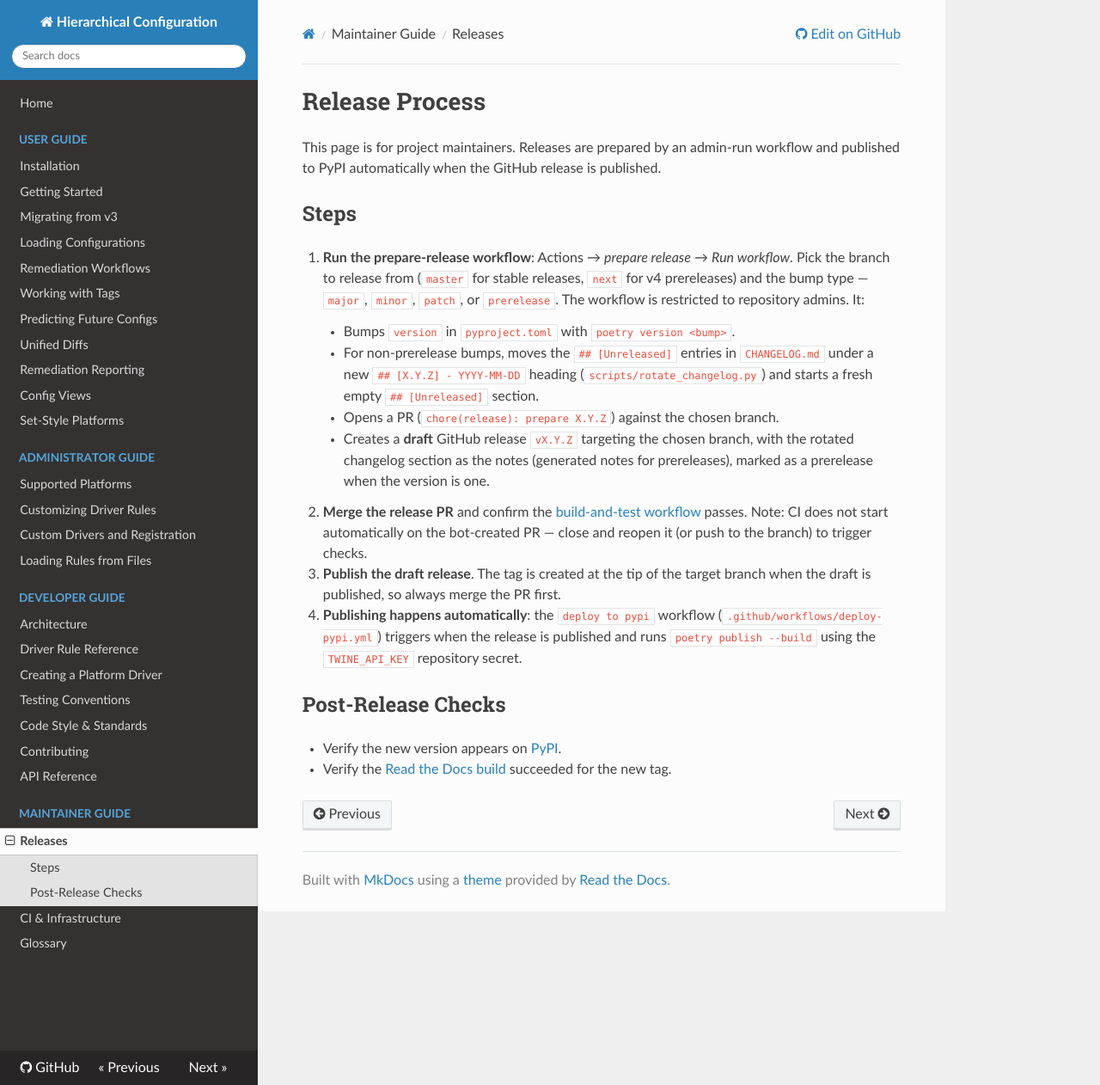
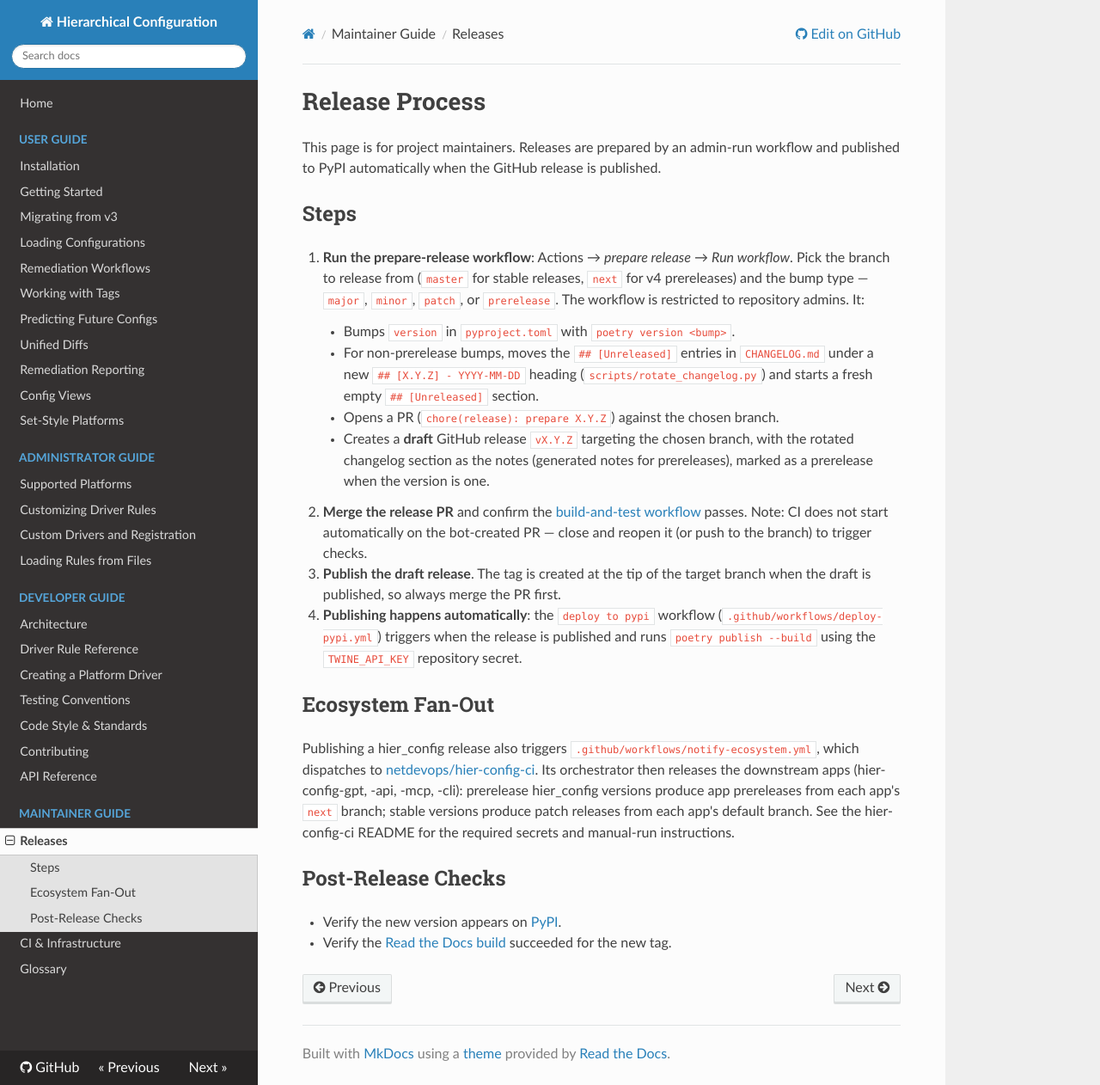
Before and after one commit to netdevops/hier_config, an MkDocs documentation site: the page built from docs/admin/releases.md, in a window 1280 px wide and 1262 px high. Shown: the whole window at 86% size. Built offline with MkDocs 1.6.1, drawn with Linux system fonts in a browser that asks for light colours; nearby versions of some CDN libraries.

Commit message:
Notify hier-config-ci orchestrator on release publish
Publishing a hier_config release now sends a repository_dispatch
(event hier-config-release, payload version + prerelease) to
netdevops/hier-config-ci, whose orchestrator releases the downstream
apps against the new version. The default GITHUB_TOKEN cannot cross
repositories, so the workflow requires an org-admin PAT in the
ECOSYSTEM_DISPATCH_TOKEN secret and fails early when it is missing.

Co-Authored-By: Claude Fable 5 <noreply@anthropic.com>

```diff
--- a/docs/admin/releases.md
+++ b/docs/admin/releases.md
@@ -30,6 +30,17 @@ published.
    published and runs `poetry publish --build` using the `TWINE_API_KEY`
    repository secret.
 
+## Ecosystem Fan-Out
+
+Publishing a hier_config release also triggers
+`.github/workflows/notify-ecosystem.yml`, which dispatches to
+[netdevops/hier-config-ci](https://github.com/netdevops/hier-config-ci). Its
+orchestrator then releases the downstream apps (hier-config-gpt, -api, -mcp,
+-cli): prerelease hier_config versions produce app prereleases from each
+app's `next` branch; stable versions produce patch releases from each app's
+default branch. See the hier-config-ci README for the required secrets and
+manual-run instructions.
+
 ## Post-Release Checks
 
 - Verify the new version appears on [PyPI](https://pypi.org/project/hier-config/).
```
Also changed, not shown: CHANGELOG.md (+4 -0 lines), docs/admin/infrastructure.md (+2 -0 lines), 1 other file.
